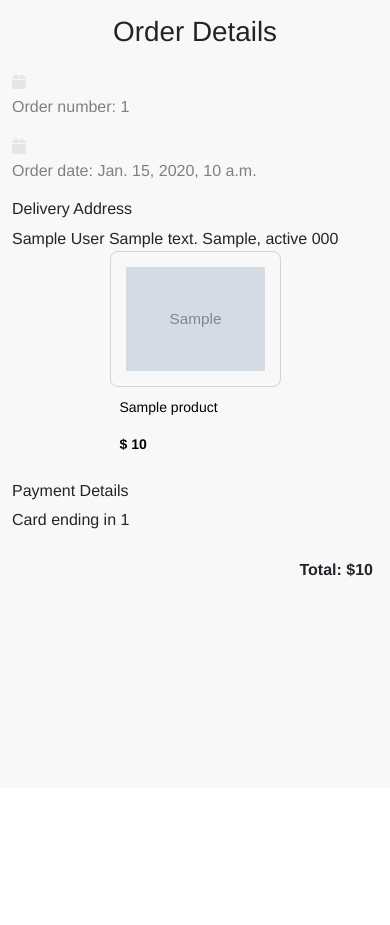
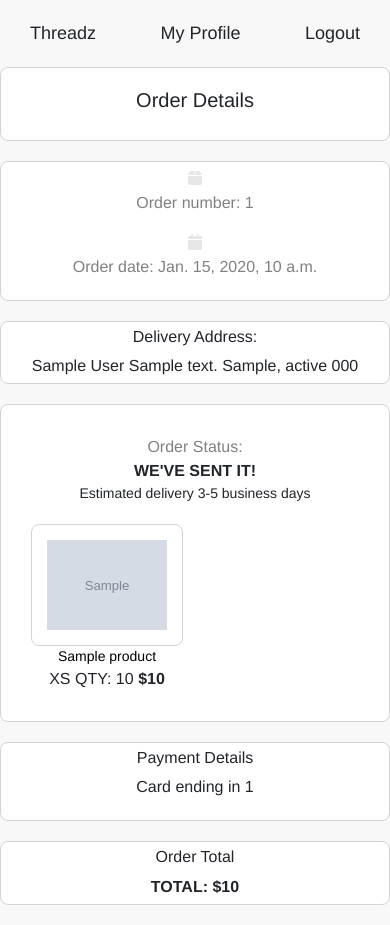
Before and after one commit to NickG35/Threadz, a Django app: page /orders/order_details/1 in a window 390 px wide. Shown: the part 56-981 px from the top of the page. Before the commit the page ends 633 px from the top, so only its background shows below. Run offline with Django 5.2, Linux system fonts and the light colour scheme; tables that the repository leaves empty hold one stand-in row (values such as "Sample post"); grey boxes marked "Sample" are stand-in pictures; parts of the project's set-up code (start-up, migrations or seed data) failed here and were passed over; some libraries are stand-ins or nearby versions.

Commit message:
formatted order summary page with containers and made images responsive

```diff
--- a/orders/templates/orders.html
+++ b/orders/templates/orders.html
@@ -1,44 +1,54 @@
-{% extends 'base.html' %}
+{% extends 'profile_base.html' %}
 
 
-{% block content %}
+{% block settings_content %}
 
-{% load static %}
+<div class="tab-container">
+    <div class="tab-detail">
+        <h5 class="tab-header">Order Details</h5>
+        <span class="tab-info">Thank you for your order! Check out the details below.</span>
+    </div>
+</div>
 
-{% block extra_styles %}
-    <link rel="stylesheet" href="{% static 'users/styles.css' %}">
-{% endblock %}
-
-<div class="container-fluid">
-    <h1 class="tab-header">Order Details</h1>
-    <div id="order-section">
-        <div class="order-info">
-            <div class="order-content">
-                <i id="orderIcon" class="fa-solid fa-box" style="color: #e6e6e6;"></i>
+<div class="tab-container">
+    <div class="orderDetail">
+        <div class="order-object">
+            <i id="order-icon" class="fa-solid fa-box" style="color: #e6e6e6;"></i>
         </div>
-            <div class="order-content">
+        <div class="order-text">
             <p class="graytext">Order number: {{ order_details.id }}</p>
         </div>
     </div>
-        <div class="order-info">
-            <div class="order-content">
-                <i id="orderIcon" class="fa-solid fa-calendar" style="color: #e6e6e6;"></i>
+    <div class="orderDetail">
+        <div class="order-object">
+            <i id="order-icon" class="fa-solid fa-calendar" style="color: #e6e6e6;"></i>
         </div>
-            <div class="order-content">
+        <div class="order-text">
             <p class="graytext">Order date: {{ order_details.purchase_date }}</p>
         </div>
     </div>
 </div>
-    <div id="order-section" class="delivery-details">
-        <h6>Delivery Address</h6>
+
+<div id="tabContainer" class="tab-container">
+    <div id="padDetail">
+         <h6 class="tabHeader">Delivery Address:</h6>
+    </div>
+    <div id="padDetail" class="delivery-details">
         <span>{{ order_details.first_name }} {{ order_details.last_name }}</span>
         <span>{{ order_details.address }}</span>
         <span>{{ order_details.city }}, {{ order_details.state }} {{ order_details.zip_code }}</span>
     </div>
-    <div id="order-section" class="row justify-content-center">
+</div>
+<div id="product-container" class="tab-container">
+    <div class="orderSection">
+        <div id="top-details" class="orderDetails">
+            <span class="graytext">Order Status:</span>
+            <span><b>WE'VE SENT IT!</b></span>
+            <small>Estimated delivery 3-5 business days</small>
+        </div>
+        <div class="row">
             {% for cart_item in order_details.cart_item.all %}
-            <div class="col-6 col-sm-4 col-md-3">
-                <div class="image-container">
+            <div class="col-6 col-sm-4">
                 <div class="image-box">
                     {% if cart_item.product.created_by %}
                         <img class="product_image" src="{{cart_item.product.image.url}}">
@@ -46,20 +56,37 @@
                         <img class="product_image" src="{{cart_item.product.image }}">
                     {% endif %}
                 </div>
+                <div class="product_info">
+                    <div class="product_name">
+                        <span>{{ cart_item.product.name}}</span>
                     </div>
-                <div class="name_box">
-                    <p><a class="product_name" href="{% url 'product' product_id=cart_item.product.id %}">{{ cart_item.product.name }}</a></p>
-                    <p id="product_price" class="bold">$ {{  cart_item.product.price }}</p>
+                    <span>{{ cart_item.size}}</span>
+                    <span>QTY: {{ cart_item.quantity}}</span>
+                    <span><b>${{ cart_item.product.price}}</b></span>
                 </div>
             </div>
             {% endfor %}
         </div>
-    <div id="order-section">
+    </div>
+</div>
+<div id="tabContainer" class="tab-container">
+    <div id="padDetail">
         <h6>Payment Details</h6>
+    </div>
+    <div id="padDetail" class="delivery-details">
         <p>Card ending in {{ order_details.card_number }}</p>
     </div>
-    <div id="order-section" class="right-align">
-        <p><b>Total: ${{ order_details.total_price }}</b></p>
+</div>
+
+<div id="tabContainer" class="tab-container">
+    <div id="padDetail">
+        <h6>Order Total</h6>
+    </div>
+    <div id="padDetail" class="delivery-details">
+        <div class="spaced-between">
+            <span><b>TOTAL:</b></span>
+            <span><b>${{ order_details.total_price }}</b></span>
+        </div>
     </div>
 </div>
 {% endblock %}
```
Lines whose indentation alone changed are shown as unchanged.
